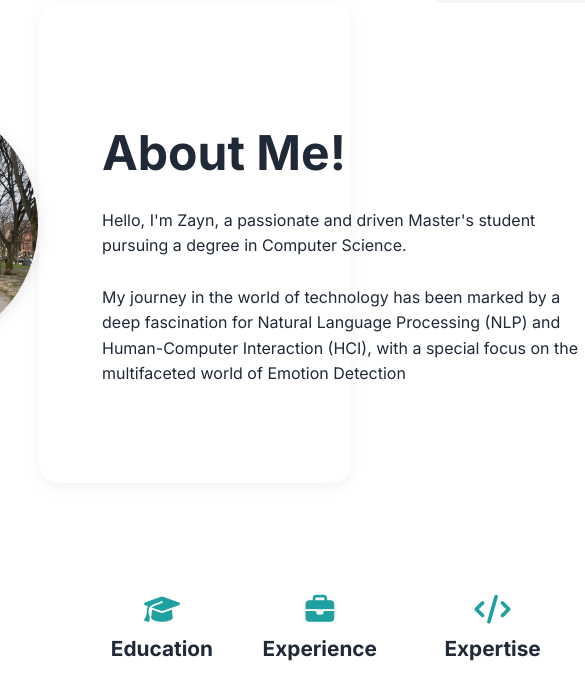
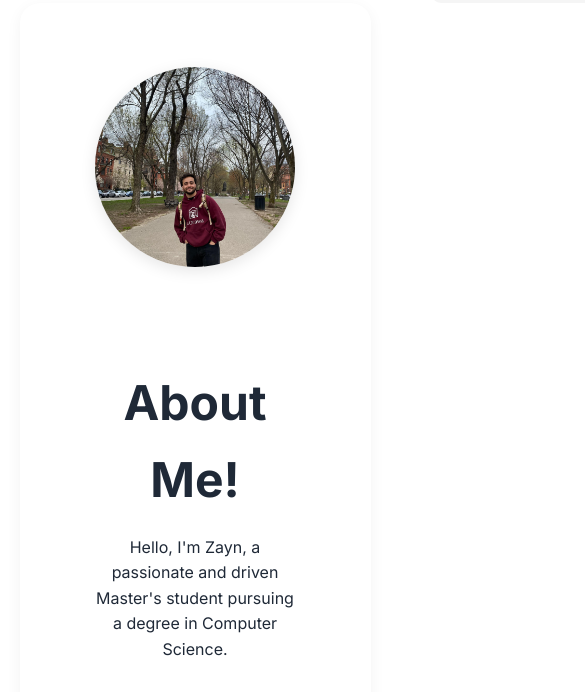
Before and after one commit to zaynjameelabbas/zaynjameelabbas.github.io, a plain HTML site: page index.html in a window 390 px wide. Shown: the part 841-1533 px from the top of the page, 585 px wide, since content can reach past the window. Drawn offline with Linux system fonts and the light colour scheme.

Commit message:
Fixed mobile layout

```diff
--- a/style/style.css
+++ b/style/style.css
@@ -832,3 +832,26 @@ nav .fa-solid {
         border-radius: 8px;
     }
 }
+
+@media screen and (max-width: 600px) {
+    .row {
+        flex-direction: column;
+        align-items: center;
+        gap: 2rem;
+    }
+
+    .about-col-1 img {
+        width: 200px;
+        height: 200px;
+    }
+
+    .about-col-2 {
+        text-align: center;
+        padding: 0 1.5rem;
+    }
+
+    .about-container {
+        width: 90%;
+        padding: 2rem 1rem;
+    }
+}
```
